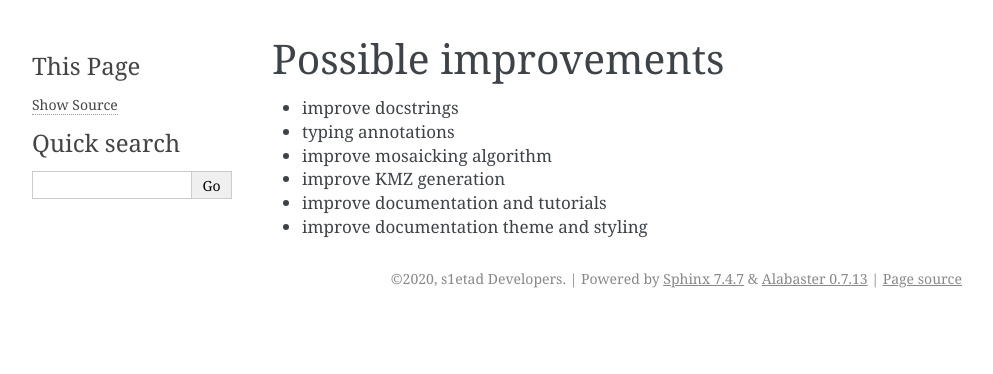
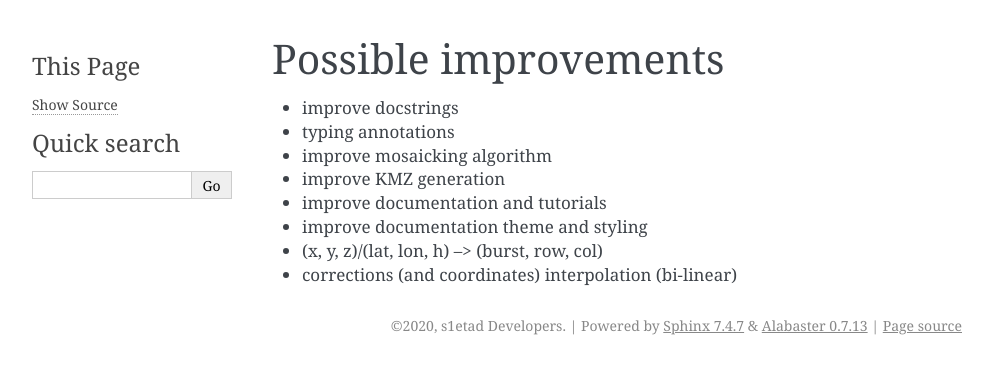
Before and after one commit to s1tools/s1-etad, a Sphinx documentation site: the page built from docs/TODO.rst, in a window 1280 px wide. Shown: the top 374 px of the page, without its empty margins (148-1141 px from the left). Built offline with Sphinx 7.4.7, drawn with Linux system fonts in a browser that asks for light colours.

Commit message:
Update TODO list

```diff
--- a/docs/TODO.rst
+++ b/docs/TODO.rst
@@ -7,3 +7,5 @@ Possible improvements
 * improve KMZ generation
 * improve documentation and tutorials
 * improve documentation theme and styling
+* (x, y, z)/(lat, lon, h) --> (burst, row, col)
+* corrections (and coordinates) interpolation (bi-linear)
```
